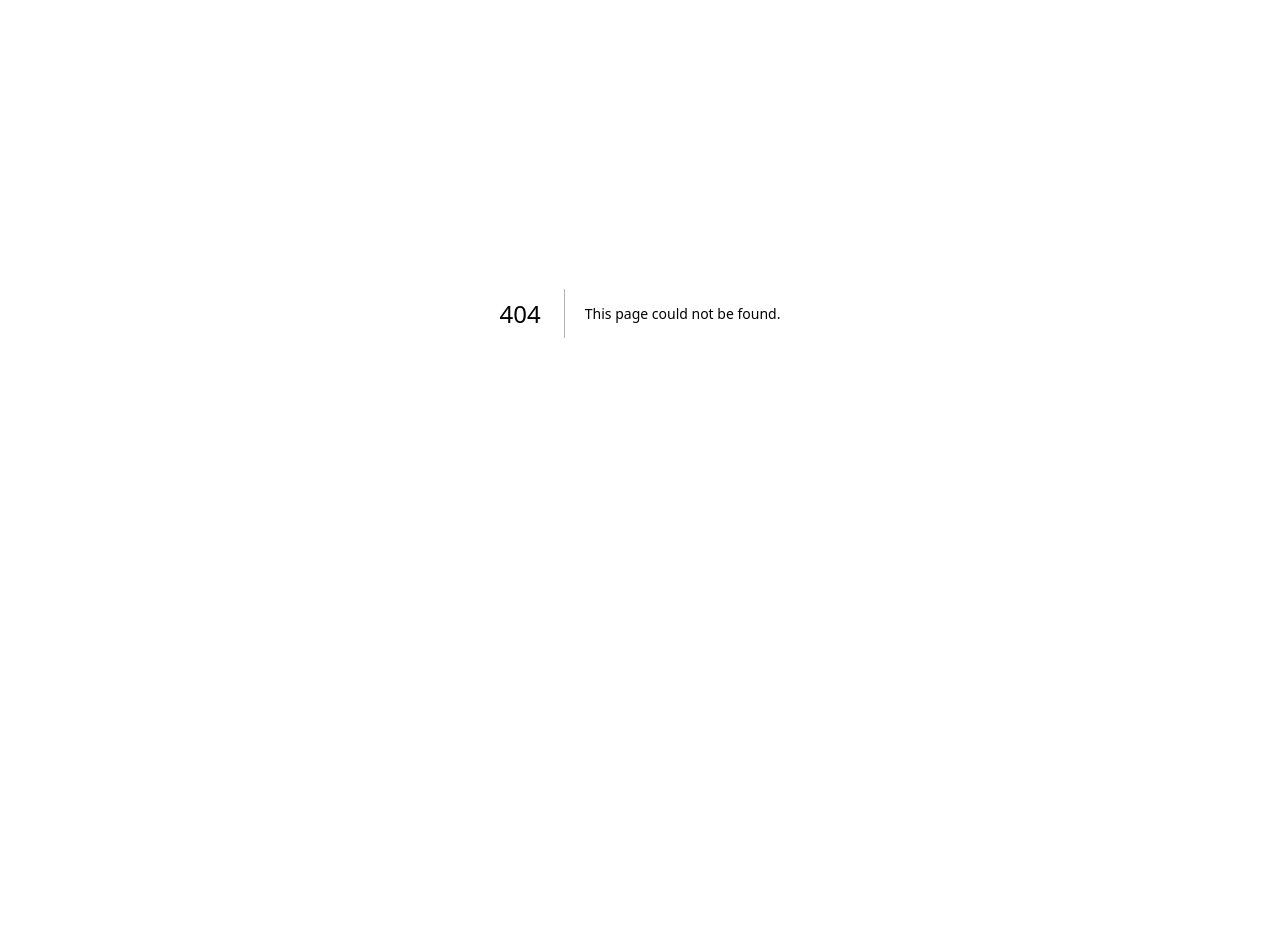
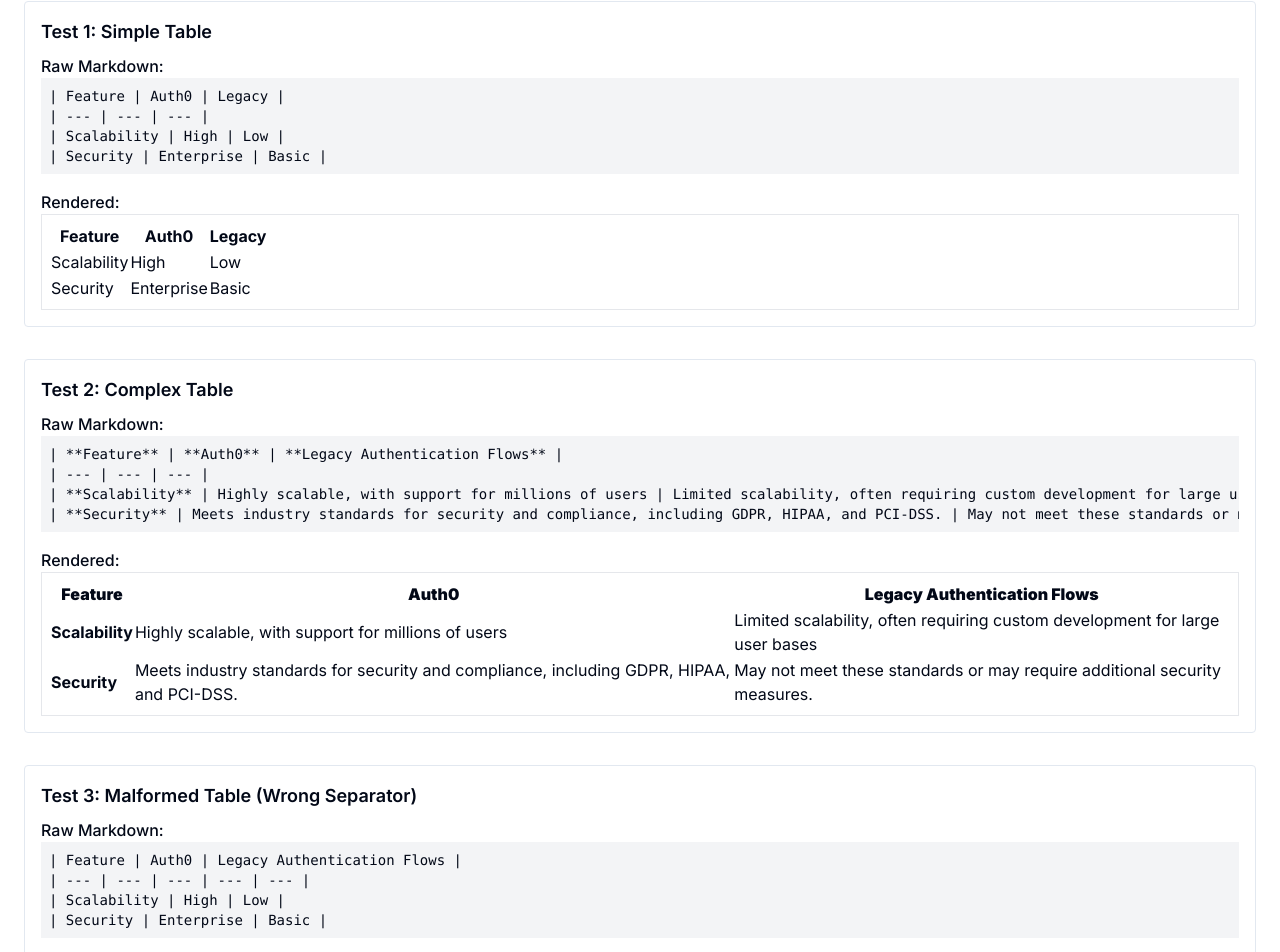
Before and after one commit to wongchunghang/cloudflare-ai-chat, a Next.js app: page /table-test in a window 1280 px wide. Before the commit this address had no page. Shown: the part 87-1039 px from the top of the page. Before the commit the page ends 800 px from the top, so only its background shows below. Built offline with nearby package versions, Linux system fonts and the light colour scheme.

Commit message:
feat: add table rendering tests for ReactMarkdown
Create test pages to diagnose Markdown rendering issues.

#VERCEL_SKIP

Co-authored-by: null <38367971+wongchunghang@users.noreply.github.com>

```diff
--- a/app/page.tsx
+++ b/app/page.tsx
@@ -231,8 +231,18 @@ export default function ChatPage() {
         <CardHeader className="border-b">
           <div className="flex items-center justify-between">
             <div>
-              <CardTitle className="text-center">CH AI Assistant   </CardTitle>
+              <CardTitle className="text-center">CH AI Assistant</CardTitle>
               <p className="text-sm text-gray-500 text-center">Multi-model streaming responses with Markdown</p>
+              <div className="text-center mt-2">
+                <a
+                  href="/table-test"
+                  className="text-xs text-blue-500 hover:text-blue-700 underline"
+                  target="_blank"
+                  rel="noreferrer"
+                >
+                  🔧 Table Test Page
+                </a>
+              </div>
             </div>
             <Button variant="ghost" size="sm" onClick={() => setShowSettings(!showSettings)} className="p-2">
               <Settings className="h-4 w-4" />
--- /dev/null
+++ b/app/table-test/page.tsx
@@ -0,0 +1,5 @@
+import { TableTest } from "@/components/table-test"
+
+export default function TableTestPage() {
+  return <TableTest />
+}
--- /dev/null
+++ b/components/table-test.tsx
@@ -0,0 +1,157 @@
+"use client"
+
+import ReactMarkdown from "react-markdown"
+import remarkGfm from "remark-gfm"
+
+export function TableTest() {
+  // Test different table formats
+  const simpleTable = `| Feature | Auth0 | Legacy |
+| --- | --- | --- |
+| Scalability | High | Low |
+| Security | Enterprise | Basic |`
+
+  const complexTable = `| **Feature** | **Auth0** | **Legacy Authentication Flows** |
+| --- | --- | --- |
+| **Scalability** | Highly scalable, with support for millions of users | Limited scalability, often requiring custom development for large user bases |
+| **Security** | Meets industry standards for security and compliance, including GDPR, HIPAA, and PCI-DSS. | May not meet these standards or may require additional security measures. |`
+
+  const malformedTable = `| Feature | Auth0 | Legacy Authentication Flows |
+| --- | --- | --- | --- | --- |
+| Scalability | High | Low |
+| Security | Enterprise | Basic |`
+
+  const rawHtml = `
+    <table>
+      <thead>
+        <tr>
+          <th>Feature</th>
+          <th>Auth0</th>
+          <th>Legacy</th>
+        </tr>
+      </thead>
+      <tbody>
+        <tr>
+          <td>Scalability</td>
+          <td>High</td>
+          <td>Low</td>
+        </tr>
+        <tr>
+          <td>Security</td>
+          <td>Enterprise</td>
+          <td>Basic</td>
+        </tr>
+      </tbody>
+    </table>
+  `
+
+  return (
+    <div className="p-6 space-y-8">
+      <h1 className="text-2xl font-bold">Table Rendering Tests</h1>
+
+      {/* Test 1: Simple Table */}
+      <div className="border p-4 rounded">
+        <h2 className="text-lg font-semibold mb-2">Test 1: Simple Table</h2>
+        <div className="mb-4">
+          <h3 className="font-medium">Raw Markdown:</h3>
+          <pre className="bg-gray-100 p-2 text-sm overflow-x-auto">{simpleTable}</pre>
+        </div>
+        <div>
+          <h3 className="font-medium">Rendered:</h3>
+          <div className="border border-gray-200 p-2">
+            <ReactMarkdown remarkPlugins={[remarkGfm]}>{simpleTable}</ReactMarkdown>
+          </div>
+        </div>
+      </div>
+
+      {/* Test 2: Complex Table */}
+      <div className="border p-4 rounded">
+        <h2 className="text-lg font-semibold mb-2">Test 2: Complex Table</h2>
+        <div className="mb-4">
+          <h3 className="font-medium">Raw Markdown:</h3>
+          <pre className="bg-gray-100 p-2 text-sm overflow-x-auto">{complexTable}</pre>
+        </div>
+        <div>
+          <h3 className="font-medium">Rendered:</h3>
+          <div className="border border-gray-200 p-2">
+            <ReactMarkdown remarkPlugins={[remarkGfm]}>{complexTable}</ReactMarkdown>
+          </div>
+        </div>
+      </div>
+
+      {/* Test 3: Malformed Table */}
+      <div className="border p-4 rounded">
+        <h2 className="text-lg font-semibold mb-2">Test 3: Malformed Table (Wrong Separator)</h2>
+        <div className="mb-4">
+          <h3 className="font-medium">Raw Markdown:</h3>
+          <pre className="bg-gray-100 p-2 text-sm overflow-x-auto">{malformedTable}</pre>
+        </div>
+        <div>
+          <h3 className="font-medium">Rendered:</h3>
+          <div className="border border-gray-200 p-2">
+            <ReactMarkdown remarkPlugins={[remarkGfm]}>{malformedTable}</ReactMarkdown>
+          </div>
+        </div>
+      </div>
+
+      {/* Test 4: Raw HTML Table */}
+      <div className="border p-4 rounded">
+        <h2 className="text-lg font-semibold mb-2">Test 4: Raw HTML Table</h2>
+        <div className="mb-4">
+          <h3 className="font-medium">Raw HTML:</h3>
+          <pre className="bg-gray-100 p-2 text-sm overflow-x-auto">{rawHtml}</pre>
+        </div>
+        <div>
+          <h3 className="font-medium">Rendered:</h3>
+          <div className="border border-gray-200 p-2" dangerouslySetInnerHTML={{ __html: rawHtml }} />
+        </div>
+      </div>
+
+      {/* Test 5: Manual Table Component */}
+      <div className="border p-4 rounded">
+        <h2 className="text-lg font-semibold mb-2">Test 5: Manual Table Component</h2>
+        <div>
+          <h3 className="font-medium">Rendered with Tailwind:</h3>
+          <div className="border border-gray-200 p-2">
+            <table className="min-w-full border-collapse border border-gray-300">
+              <thead className="bg-gray-50">
+                <tr>
+                  <th className="border border-gray-300 px-4 py-2 text-left">Feature</th>
+                  <th className="border border-gray-300 px-4 py-2 text-left">Auth0</th>
+                  <th className="border border-gray-300 px-4 py-2 text-left">Legacy</th>
+                </tr>
+              </thead>
+              <tbody>
+                <tr>
+                  <td className="border border-gray-300 px-4 py-2">Scalability</td>
+                  <td className="border border-gray-300 px-4 py-2">High</td>
+                  <td className="border border-gray-300 px-4 py-2">Low</td>
+                </tr>
+                <tr>
+                  <td className="border border-gray-300 px-4 py-2">Security</td>
+                  <td className="border border-gray-300 px-4 py-2">Enterprise</td>
+                  <td className="border border-gray-300 px-4 py-2">Basic</td>
+                </tr>
+              </tbody>
+            </table>
+          </div>
+        </div>
+      </div>
+
+      {/* Test 6: Debug Info */}
+      <div className="border p-4 rounded">
+        <h2 className="text-lg font-semibold mb-2">Test 6: Debug Information</h2>
+        <div className="space-y-2 text-sm">
+          <p>
+            <strong>remarkGfm plugin loaded:</strong> {remarkGfm ? "Yes" : "No"}
+          </p>
+          <p>
+            <strong>ReactMarkdown version:</strong> Check package.json
+          </p>
+          <p>
+            <strong>Browser:</strong> {typeof window !== "undefined" ? navigator.userAgent : "Server"}
+          </p>
+        </div>
+      </div>
+    </div>
+  )
+}
```
